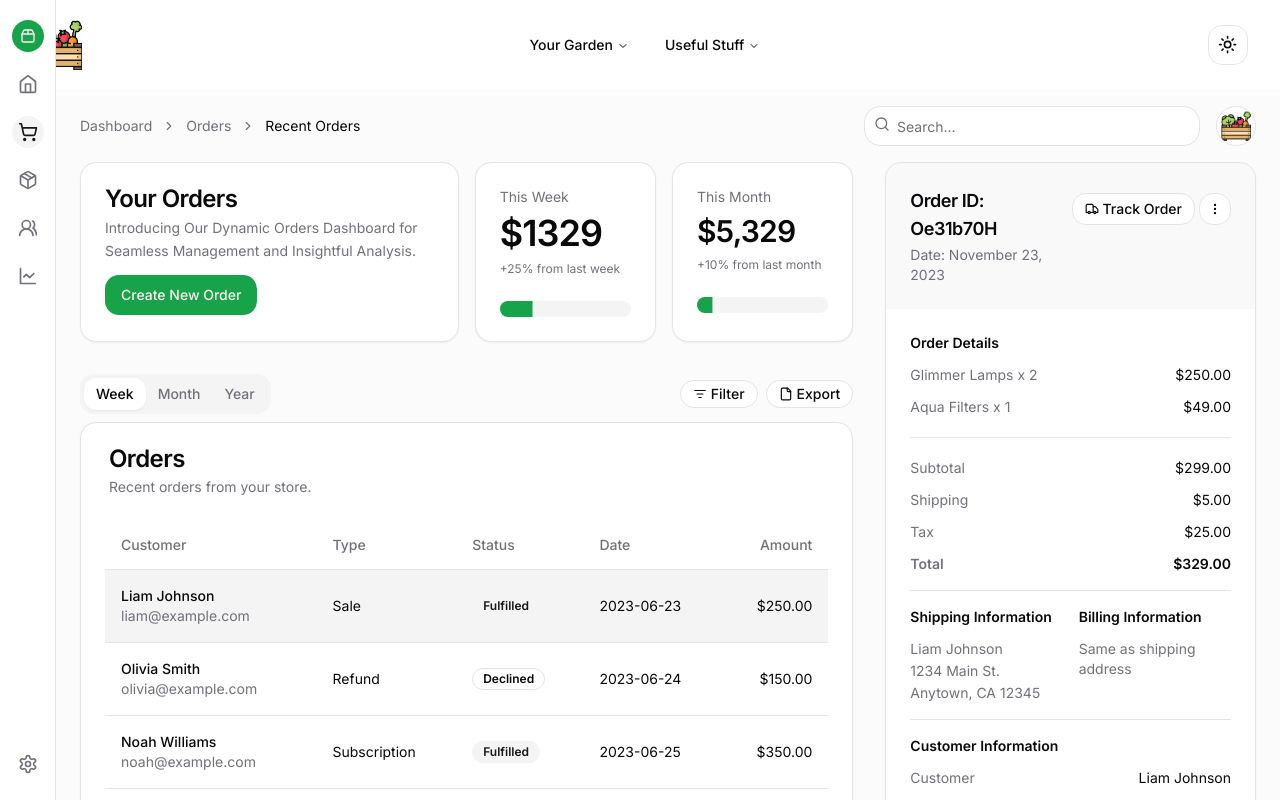
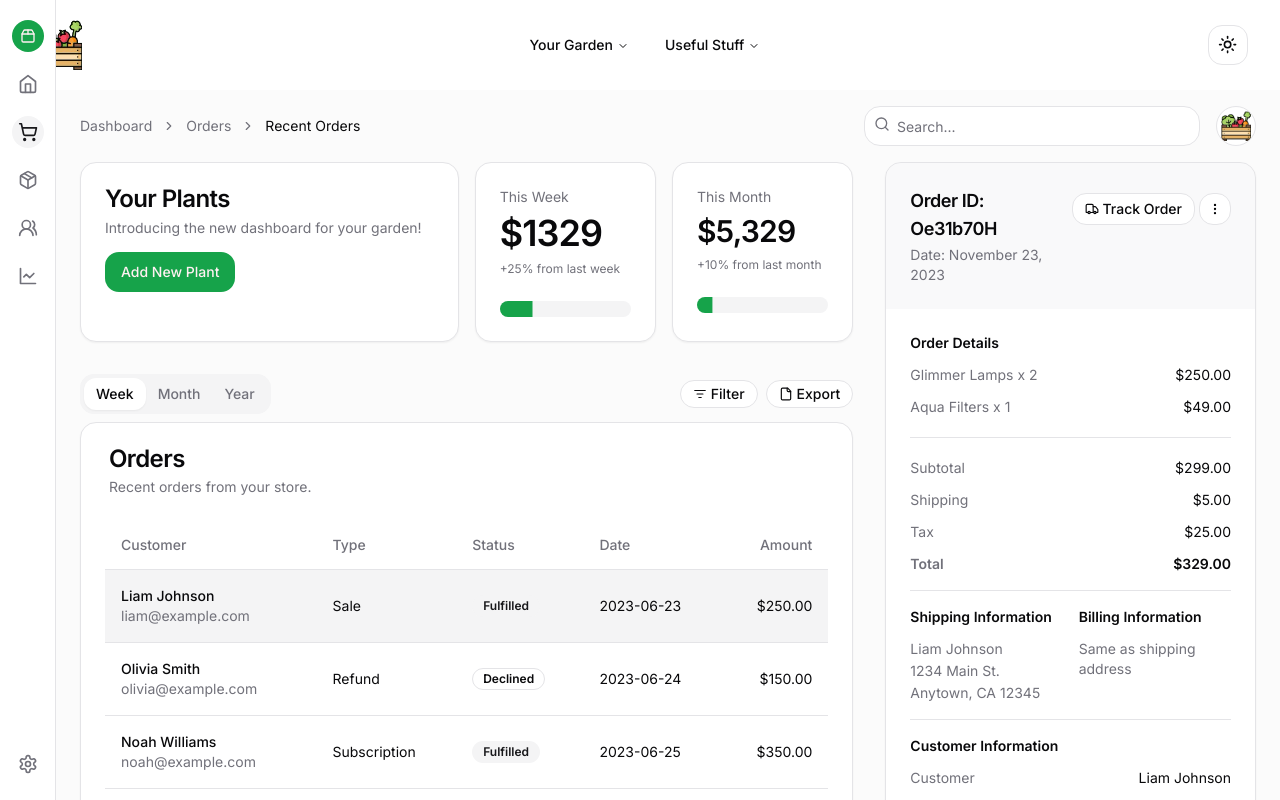
Before and after one commit to zacharyst10/thee-garden-site, a Next.js app: page /journal in a window 1280 px wide. Shown: the top 800 px of the page. Built offline with nearby package versions, Linux system fonts and the light colour scheme; a web font is replaced by a local one.

Commit message:
updated copy and stuff

```diff
--- a/app/globals.css
+++ b/app/globals.css
@@ -89,8 +89,7 @@
   content: "";
   display: block;
   position: absolute;
-  top: 0;
-  left: 0;
+
   width: 100%;
   height: 100%;
   border-radius: 50%;
@@ -105,7 +104,7 @@
     /* Light green */ #b2e0ff,
     /* Light sky blue */ #c6a1e6,
     /* Light purple */ #f9a8b4,
-    /* Salmon pink */ #f9cce1 /* Light pink again */
+    /* Salmon pink */ #f9cce1
   );
   animation: spin 3s linear infinite, rainbow 1s ease alternate infinite;
   z-index: 1;
--- a/components/dashboard/order-info.tsx
+++ b/components/dashboard/order-info.tsx
@@ -40,14 +40,13 @@ export default async function OrderInfo() {
       <div className="grid gap-4 sm:grid-cols-2 md:grid-cols-4 lg:grid-cols-2 xl:grid-cols-4">
         <Card className="sm:col-span-2">
           <CardHeader className="pb-3">
-            <CardTitle>Your Orders</CardTitle>
+            <CardTitle>Your Plants</CardTitle>
             <CardDescription className="max-w-lg text-balance leading-relaxed">
-              Introducing Our Dynamic Orders Dashboard for Seamless Management
-              and Insightful Analysis.
+              Introducing the new dashboard for your garden!
             </CardDescription>
           </CardHeader>
           <CardFooter>
-            <Button>Create New Order</Button>
+            <Button>Add New Plant</Button>
           </CardFooter>
         </Card>
         <Card>
--- a/components/loader.tsx
+++ b/components/loader.tsx
@@ -8,7 +8,7 @@ export function LoaderPage({ size }: LoaderProps) {
   return (
     <div className="flex items-center justify-center">
       <div
-        className="loader relative"
+        className="loader"
         style={
           { "--size": size ? `${size}px` : undefined } as React.CSSProperties
         }
```
